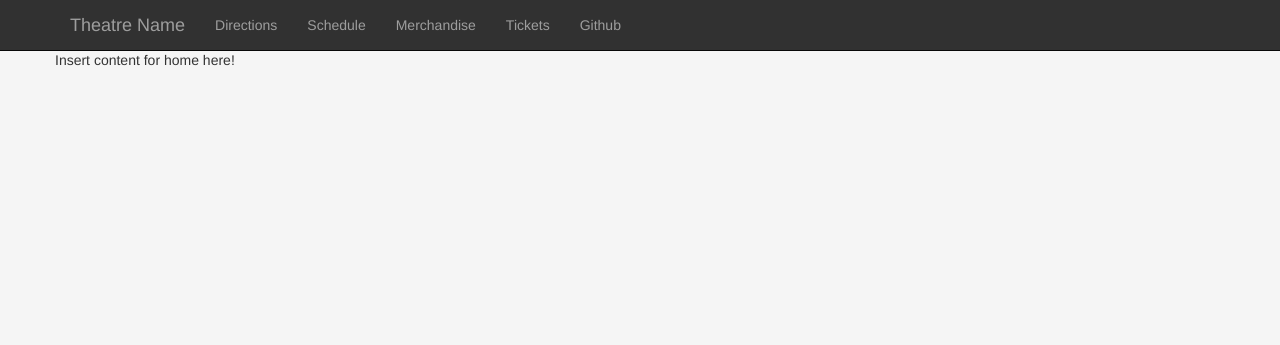
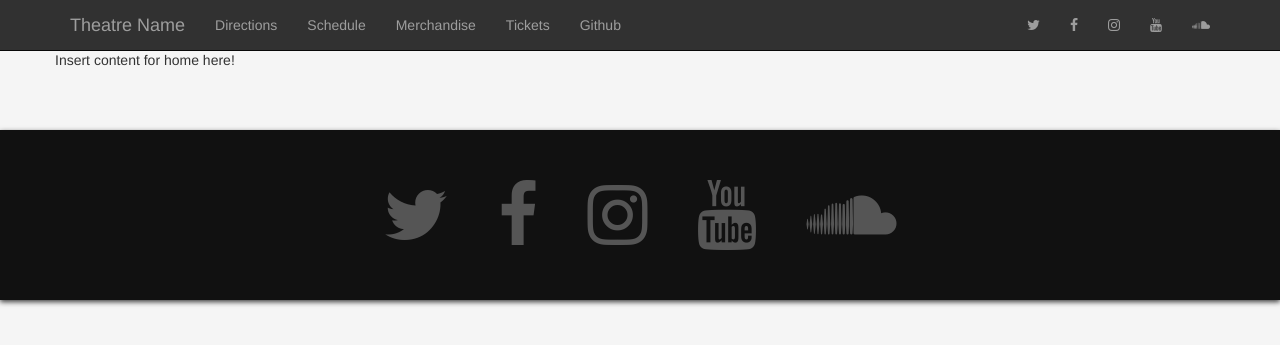
Before and after one commit to yourbuddyconner/cs399-theatre, a Django app: page / in a window 1280 px wide. Shown: the top 345 px of the page. Run offline with Django 3.2, Linux system fonts and the light colour scheme; some libraries are stand-ins or nearby versions.

Commit message:
added some more css and font-awesome

```diff
--- a/app/static/css/theatre.css
+++ b/app/static/css/theatre.css
@@ -24,6 +24,20 @@ body {
     box-shadow: 0px 2px 5px 0px rgba(0, 0, 0, 0.75);
 }
 
+footer {
+    margin-top: 50px;
+    padding: 50px 0;
+}
+
+footer #social-icons {
+    text-align: center;
+}
+
+footer #social-icons a {
+    margin: 0 2%;
+    color: #555555;
+}
+
 .section-striped {
     background-color: #111111;
     background-image: linear-gradient(45deg, rgba(255, 255, 255, .02) 50%, transparent 50%),
--- a/app/templates/base.html
+++ b/app/templates/base.html
@@ -8,6 +8,8 @@
 
     <!-- Bootstrap -->
     <link href="https://maxcdn.bootstrapcdn.com/bootstrap/3.3.2/css/bootstrap.min.css" rel="stylesheet">
+    <!-- font-awesome -->
+    <link href="//maxcdn.bootstrapcdn.com/font-awesome/4.2.0/css/font-awesome.min.css" rel="stylesheet">
     <!-- our custom css -->
     <link rel="stylesheet" type="text/css" href="static/css/theatre.css">
     <!-- HTML5 shim and Respond.js for IE8 support of HTML5 elements and media queries -->
```
